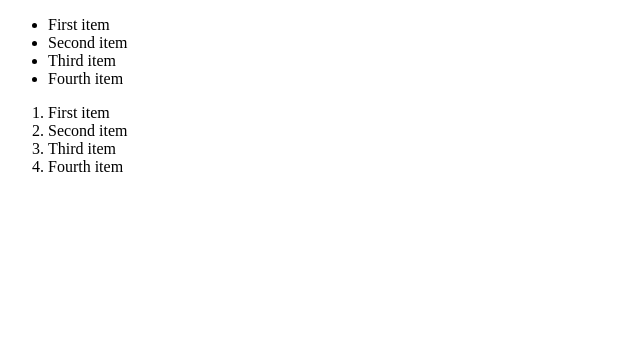
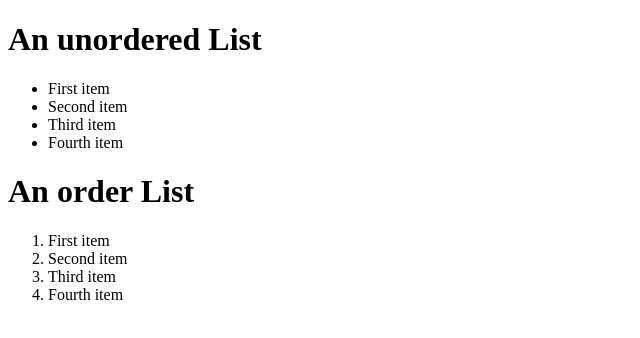
Before and after one commit to avishekdas2018/lecture0, a plain HTML site: page index.html in a window 1280 px wide. Shown: the whole page, without its empty margins (0-640 px from the left). Drawn offline with Linux system fonts and the light colour scheme.

Commit message:
Edited index.html

```diff
--- a/index.html
+++ b/index.html
@@ -5,12 +5,14 @@
     <title>Main page</title>
   </head>
   <body>
+    <h1>An unordered List</h1>
     <ul>
       <li>First item</li>
       <li>Second item</li>
       <li>Third item</li>
       <li>Fourth item</li>
     </ul>
+    <h1>An order List</h1>
     <ol>
       <li>First item</li>
       <li>Second item</li>
```
